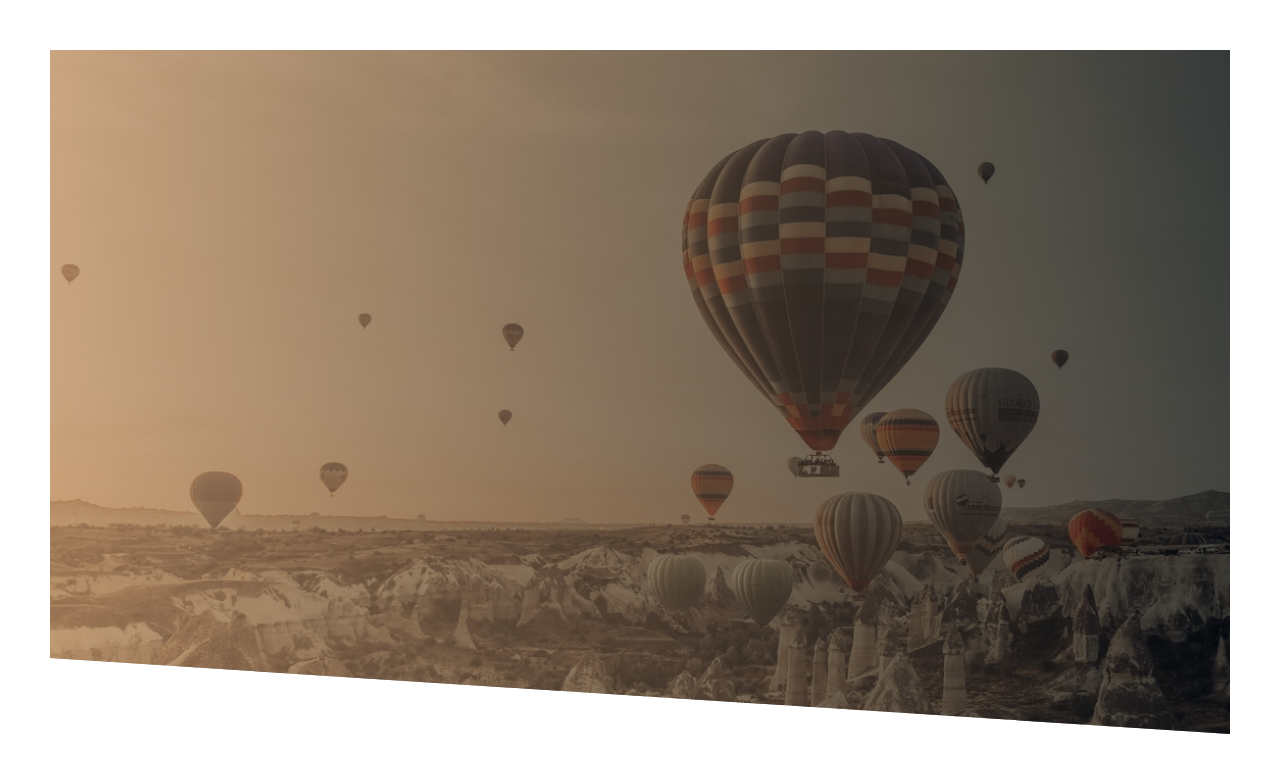
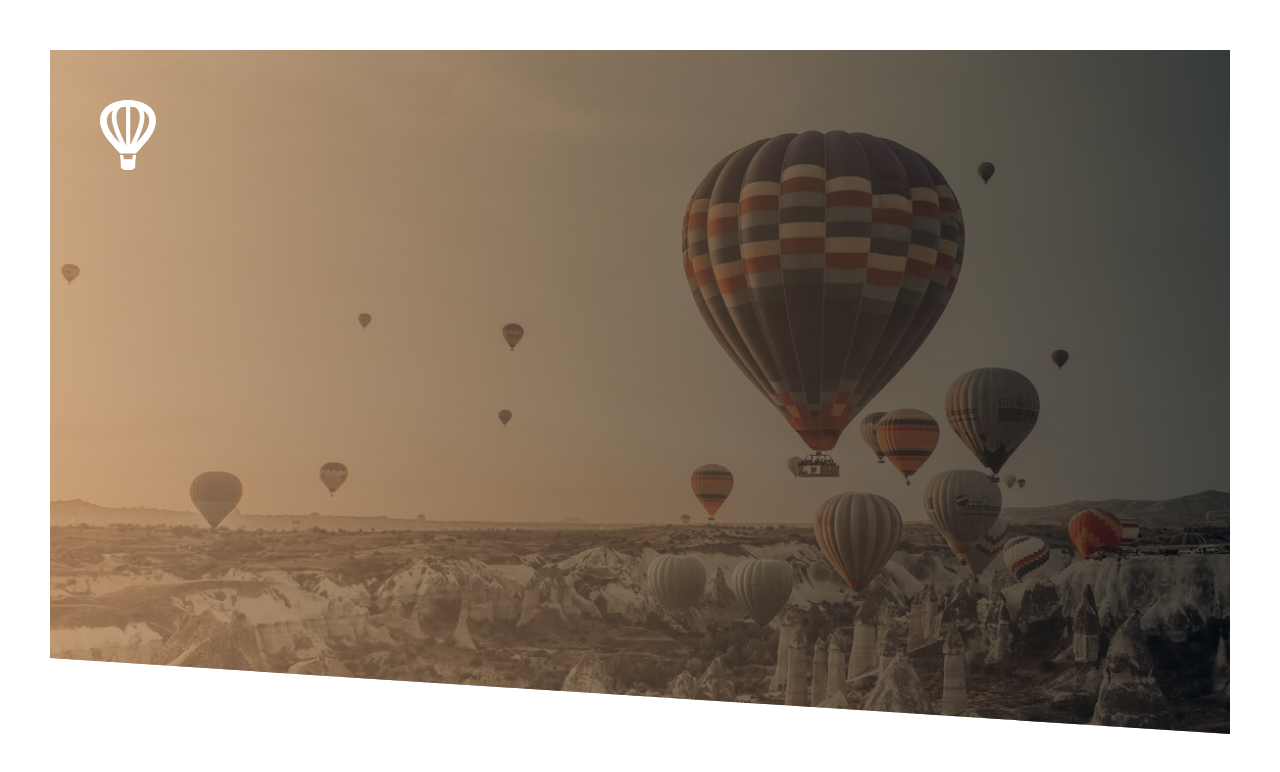
Before and after one commit to sciesyc/balloons-layout, a website: page src/index.html in a window 1280 px wide. Drawn offline with nearby package versions, Linux system fonts and the light colour scheme; files that its build step writes are made by us from their sources.

Commit message:
added header__logo

```diff
--- a/package.json
+++ b/package.json
@@ -6,9 +6,11 @@
   "author": "5t3ph",
   "scripts": {
     "build:sass": "sass  --no-source-map src/sass:public/css",
+    "copy:icons": "copyfiles -u 1 ./src/icons/**/* public",
     "copy:img": "copyfiles -u 1 ./src/img/**/* public",
     "copy:html": "copyfiles -u 1 ./src/*.html public",
     "copy": "npm-run-all --parallel copy:*",
+    "watch:icons": "onchange 'src/icons/**/* ' -- npm run copy:icons",
     "watch:img": "onchange 'src/img/**/*' -- npm run copy:img",
     "watch:html": "onchange 'src/*.html' -- npm run copy:html",
     "watch:sass": "sass  --no-source-map --watch src/sass:public/css",
--- a/src/index.html
+++ b/src/index.html
@@ -13,7 +13,13 @@
   </head>
   <body>
     <div class="contatainer">
-      <header class="header"></header>
+      <header class="header">
+        <img
+          src="icons/icon-logo.svg"
+          alt="logo balloon"
+          class="header__logo"
+        />
+      </header>
     </div>
   </body>
 </html>
--- a/src/sass/style.sass
+++ b/src/sass/style.sass
@@ -5,7 +5,7 @@
 
 body
   font-family: 'Roboto'
-  font-waight: 400
+  font-weight: 400
   color: #777777
   font-size: 16px
   letter-spacing: 2px
@@ -18,5 +18,12 @@ body
 
 .header
   height: 95vh
+  position: relative
   background: linear-gradient(90deg, rgba(186, 133, 84, 0.7) 0.03%, rgba(1, 1, 1, 0.7) 99.94%), url(../img/header-background.jpg) center / cover no-repeat
   clip-path: polygon(0 0, 100% 0, 100% 90%, 0 80%)
+  &__logo
+    height: 70px
+    width: 56px
+    position: absolute
+    top: 50px
+    left: 50px
```
Also changed, not shown: src/icons/icon-logo.svg (added).
